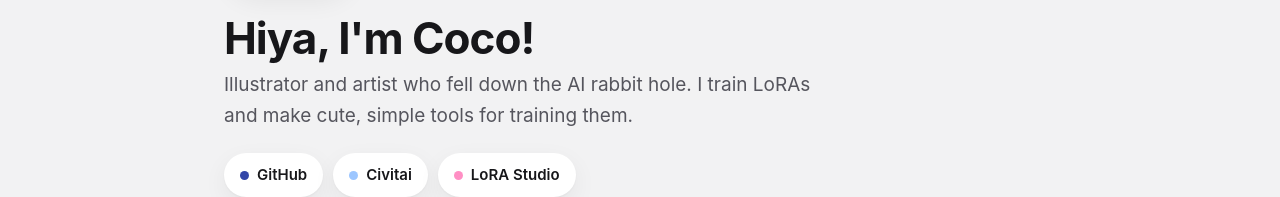
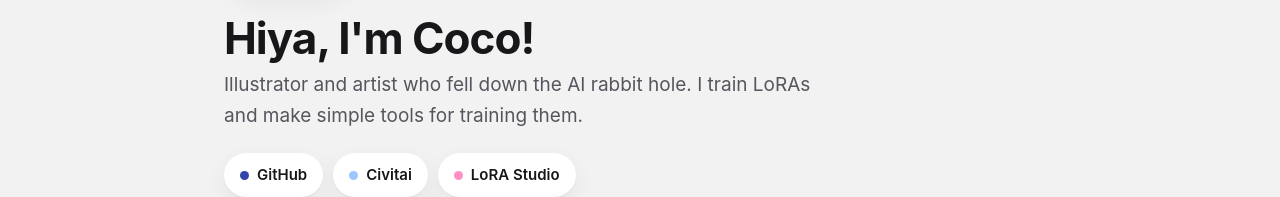
Before and after one commit to cococolacake/cococolacake.github.io, a plain HTML site: page index.html in a window 1280 px wide. Shown: the part 250-447 px from the top of the page. Drawn offline with Linux system fonts and the light colour scheme.

Commit message:
Update index.html

```diff
--- a/index.html
+++ b/index.html
@@ -167,7 +167,7 @@
     <header class="intro">
       <div class="avatar"><img src="assets/heart-gem.svg" alt="" width="104" height="104"></div>
       <h1>Hiya, I'm Coco!</h1>
-      <p class="lead">Illustrator and artist who fell down the AI rabbit hole. I train LoRAs and make cute, simple tools for training them.</p>
+      <p class="lead">Illustrator and artist who fell down the AI rabbit hole. I train LoRAs and make simple tools for training them.</p>
       <nav class="links" aria-label="Find me elsewhere">
         <a class="pill" href="https://github.com/cococolacake"><span class="dot" style="background: var(--gem)"></span>GitHub</a>
         <a class="pill" href="https://civitai.com/user/cococolacake"><span class="dot" style="background: var(--sky)"></span>Civitai</a>
```
